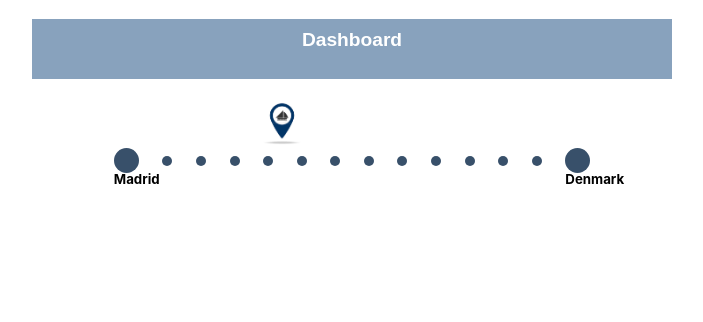
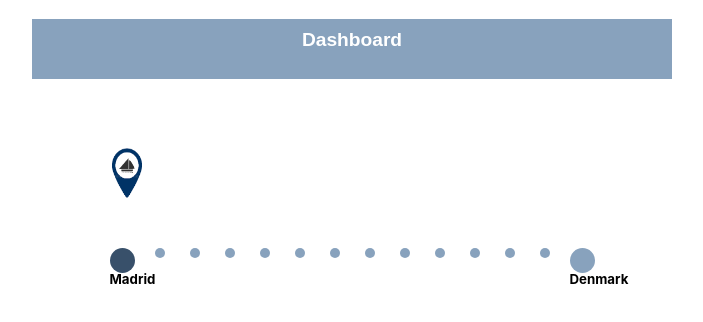
Before and after one commit to mariem460/Voyage-Progress, a React (Create React App) app: page / in a window 1280 px wide. Shown: the top 322 px of the page, without its empty margins (288-991 px from the left). Built offline with nearby package versions, Linux system fonts and the light colour scheme.

Commit message:
make the pin follows the progress percentage

```diff
--- a/src/App.js
+++ b/src/App.js
@@ -4,8 +4,8 @@ import VoyageProgress from './components/voyageProgress';
 function App() {
   const portOfLoading = "Madrid";
   const portOfDischarge = "Denmark";
-  const departureTime = "2022-11-16T19:10:12Z";
-  const arrivalTime = "2022-11-16T22:50:12Z";
+  const departureTime = "2022-11-20T18:00:12Z";
+  const arrivalTime = "2022-11-20T22:00:12Z";
   return (
     <div className="App">
       <p>Dashboard</p>
--- a/src/components/dot.js
+++ b/src/components/dot.js
@@ -1,8 +1,9 @@
 import '../styles/dot.css'
+import pin from './pin.png'
 
-function Dot({isExtremity, portName, color, isLastInProgress}) {
+function Dot({isExtremity, portName, color, isLastInProgress, progressPercentage}) {
     const dotRadius = `${isExtremity ? 25 : 10}px`;
-
+console.log("isLastInProgress", isLastInProgress)
     let dotStyle = {
         width: dotRadius,
         height: dotRadius,
@@ -12,6 +13,9 @@ function Dot({isExtremity, portName, color, isLastInProgress}) {
 
     return (
         <div className="dot-container">
+            <div className="pin-container">
+                {isLastInProgress ?<img src={pin} alt="pin" className="pin-style"/> : null}
+            </div>
             <div className="dot" style={dotStyle}><h5>{portName}</h5></div>
         </div>
     )
--- a/src/components/voyageProgress.js
+++ b/src/components/voyageProgress.js
@@ -1,4 +1,4 @@
-import pin from './pin.png'
+//import pin from './pin.png'
 import Dot from './dot'
 import '../styles/voyageProgress.css'
 
@@ -46,22 +46,14 @@ function voyageProgress ({portOfLoading, portOfDischarge, departureTime, arrival
             portName={dotDetails.portName}
             key={index}
             color={dotDetails.color}
-            isLastInProgress={index === indexOfLastInProgress}>
+            isLastInProgress={index === indexOfLastInProgress}
+            progressPercentage={progressPercentage}>
         </Dot>
     })
 
-    let pinStyle = {
-        position: "relative",
-        left: (progressPercentage - 170),
-        height: '50px',
-        width: '50px'
-    }
 
     return (
         <div className="progress-bar">
-            <div className="pin-container">
-                <img src={pin} alt="pin" style={pinStyle}/>
-            </div>
             <div className="dots-container">
                 {dots}
             </div>
--- a/src/styles/dot.css
+++ b/src/styles/dot.css
@@ -1,8 +1,20 @@
 .dot-container {
+    margin-top: 100px;
     display: flex;
     flex-direction: column;
     flex-grow: 1;
-    display: flex;
-    justify-content: center;
+
     align-items:center;
 }
+.pin-style {
+    top: -70px;
+    height: 50px;
+    width: 30px
+}
+
+.pin-container {
+    height: 50px;
+    width: 30px;
+    position: relative;
+    top: -50px;
+}
--- a/src/styles/voyageProgress.css
+++ b/src/styles/voyageProgress.css
@@ -13,6 +13,6 @@
 
 .pin-container {
     height: 20px;
-    width: 500px;
+    width: 20px;
     margin-bottom: 30px;
 }
```
Also changed, not shown: src/components/pin.png.
